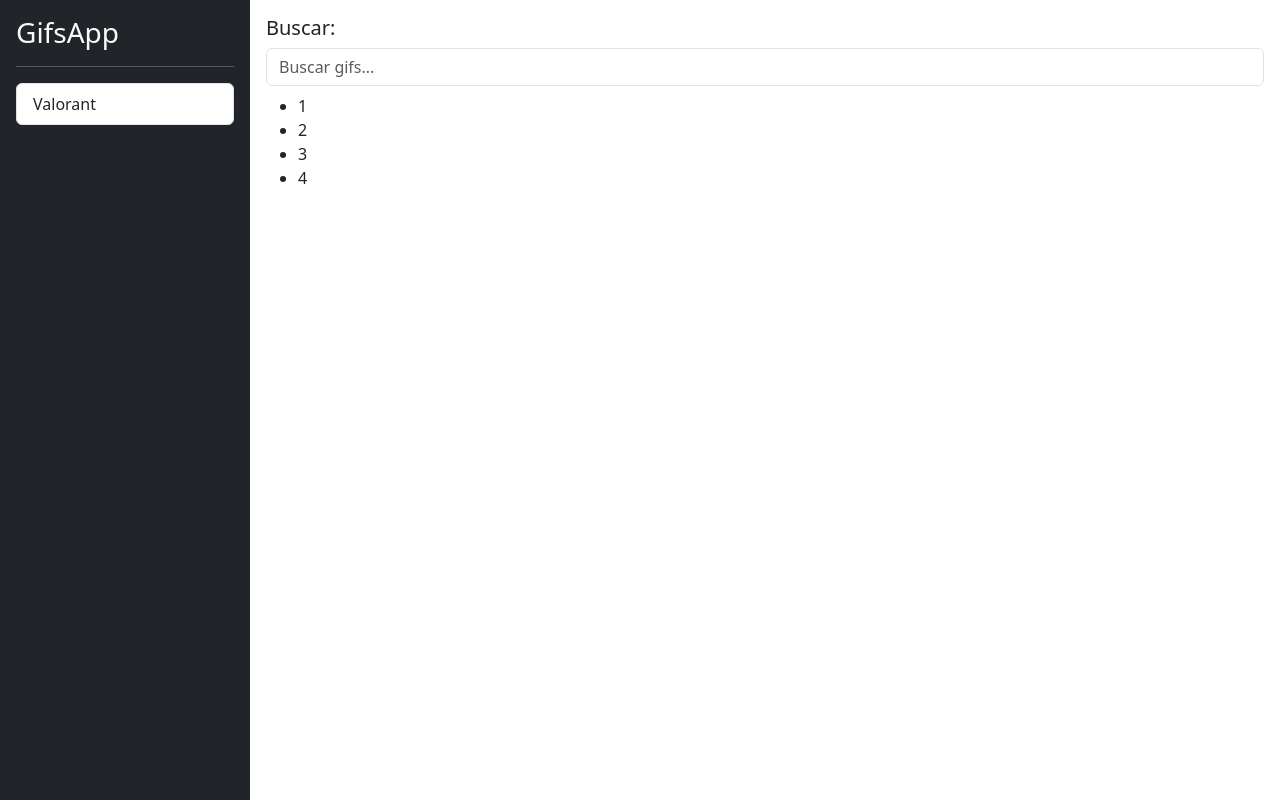
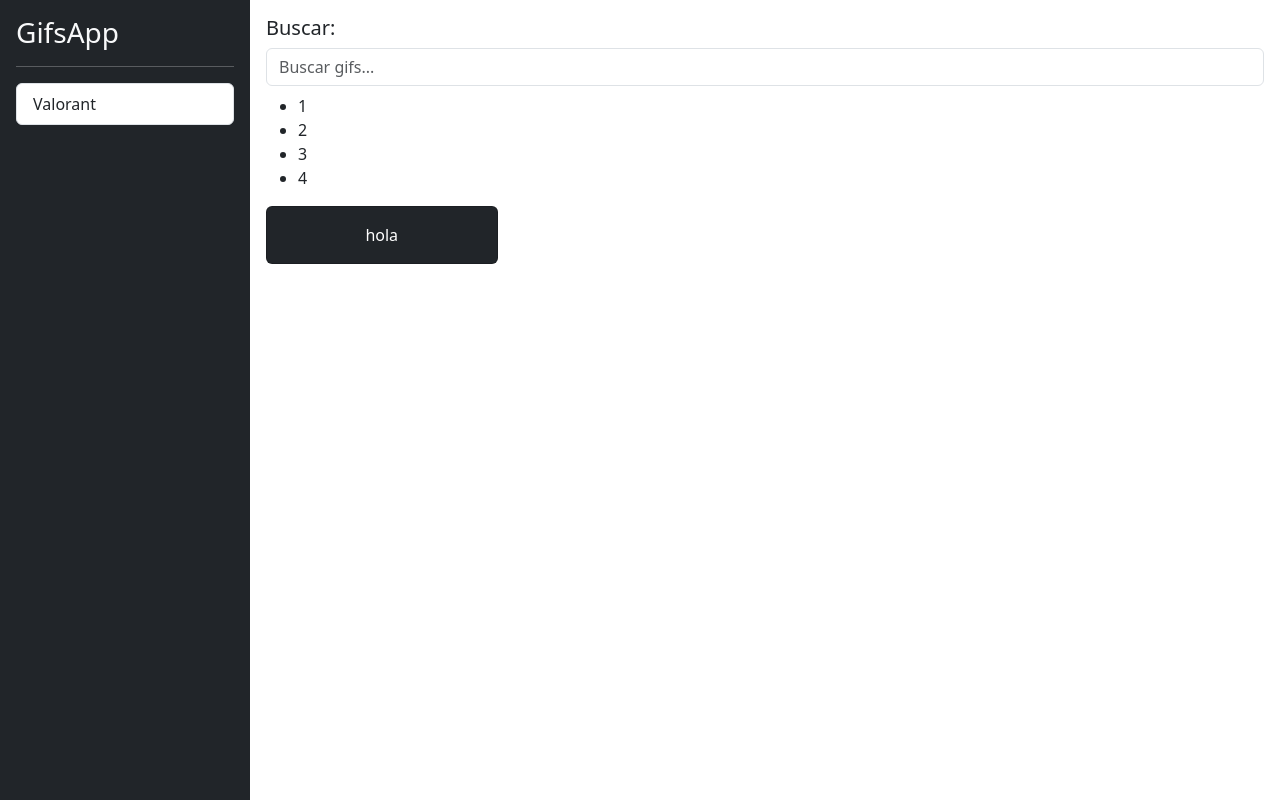
Before and after one commit to Lucases27/angular_01, an Angular app: page / in a window 1280 px wide. Built offline with nearby package versions, Linux system fonts and the light colour scheme.

Commit message:
input searchbox

```diff
--- a/src/app/gifs/components/card-list/card-list.component.html
+++ b/src/app/gifs/components/card-list/card-list.component.html
@@ -6,3 +6,18 @@
     <li>4</li>
   </ul>
 </div>
+
+
+<div class="row">
+  <div class="col-md-3 col-sm-6">
+    <div class="card mb-2 text-center bg-dark">
+
+
+      <div class="card-body text-white">
+        <p class="card-text">
+          hola
+        </p>
+      </div>
+    </div>
+  </div>
+</div>
--- a/src/app/gifs/components/search-box/search-box.component.ts
+++ b/src/app/gifs/components/search-box/search-box.component.ts
@@ -1,4 +1,4 @@
-import { Component } from '@angular/core';
+import { Component, ElementRef, ViewChild } from '@angular/core';
 
 @Component({
   selector: 'gifs-search-box',
@@ -7,10 +7,20 @@ import { Component } from '@angular/core';
     <input type="text"
       class="form-control"
       placeholder="Buscar gifs..."
+      (keyup.enter)="searchTag()"
+      #txtTagInput
     />
   `
 })
 
 export class SearchBoxComponent{
   constructor() { }
+
+  @ViewChild('txtTagInput')
+  public tagInput!: ElementRef<HTMLInputElement>;
+
+  searchTag(){
+    const newTag = this.tagInput.nativeElement.value;
+    console.log({newTag});
+  }
 }
```
